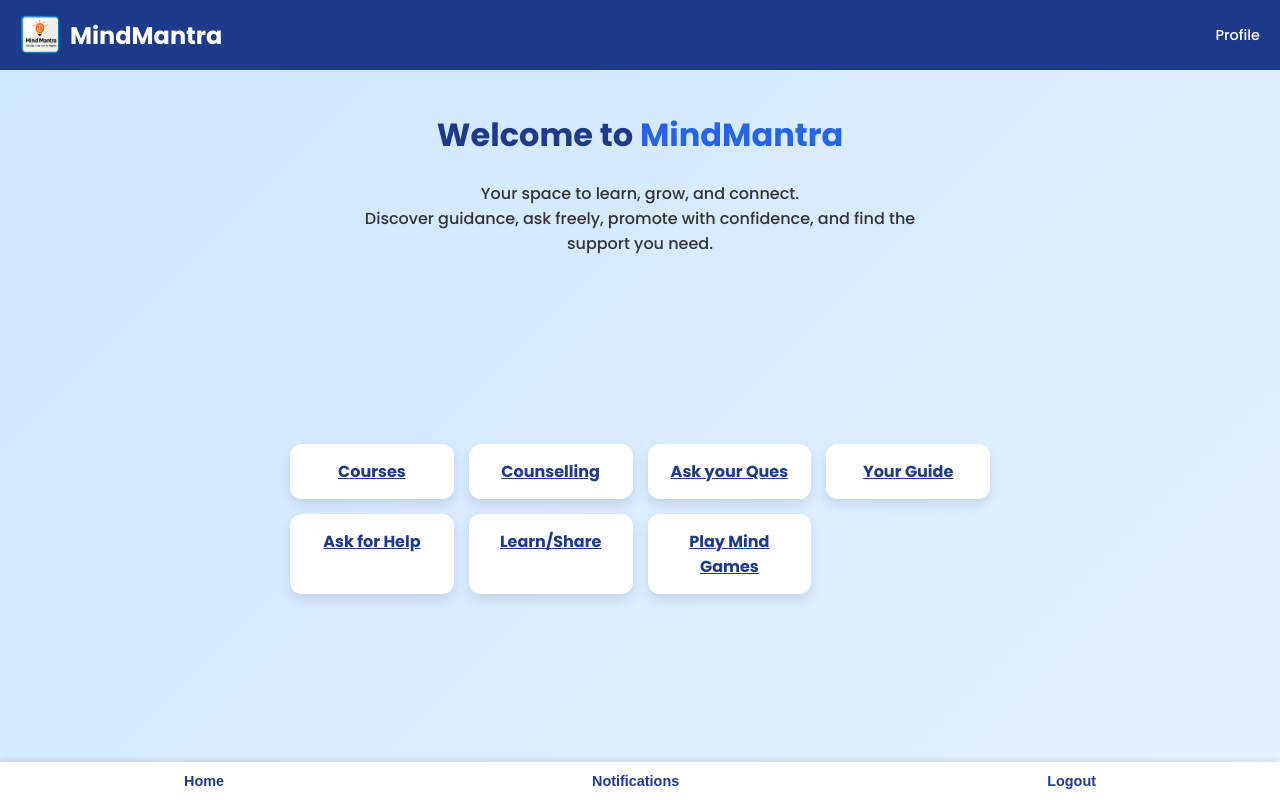
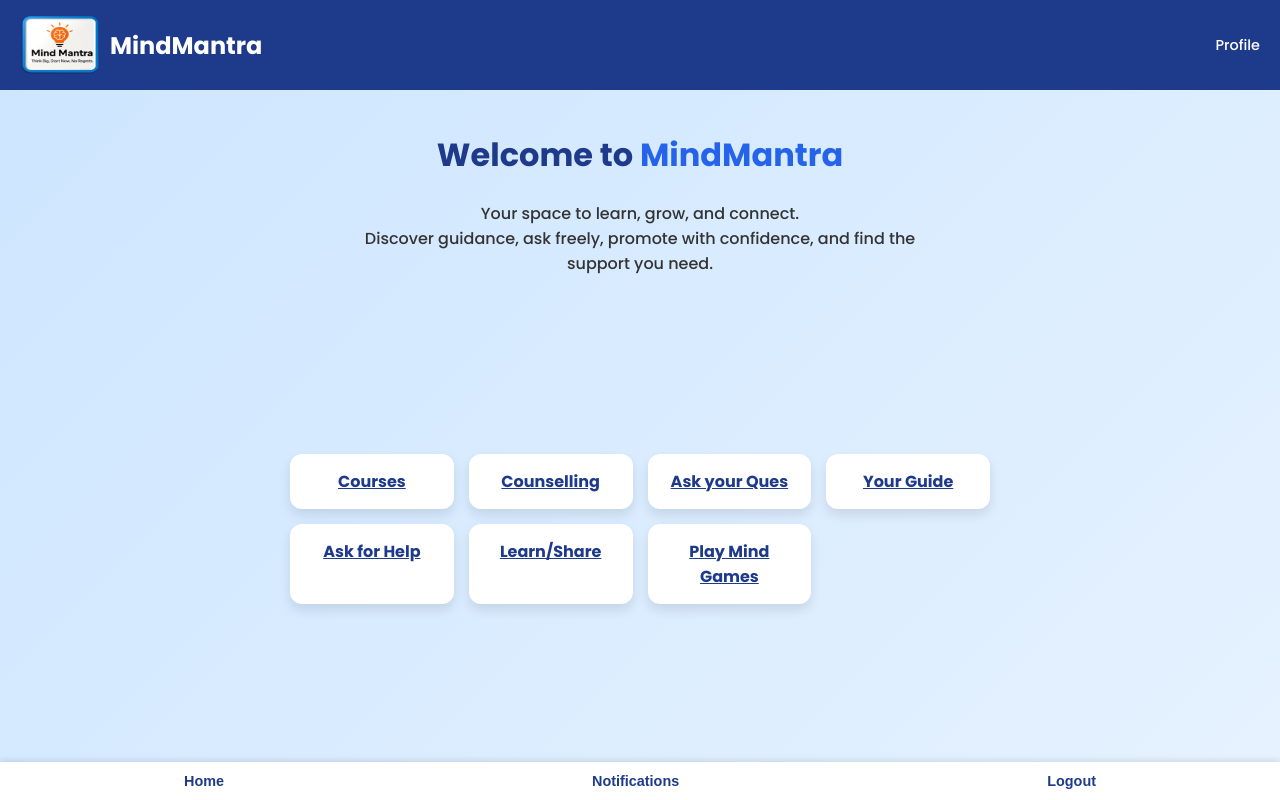
Before and after one commit to Raj424-bot/MindMantra, a plain HTML site: page index.html in a window 1280 px wide. Drawn offline with Linux system fonts and the light colour scheme.

Commit message:
Update index.html

```diff
--- a/index.html
+++ b/index.html
@@ -28,8 +28,8 @@
       align-items: center;
     }
     .logo {
-      width: 40px;
-      height: 40px;
+      width: 80px;
+      height: 60px;
       margin-right: 10px;
     }
     .title {
```
